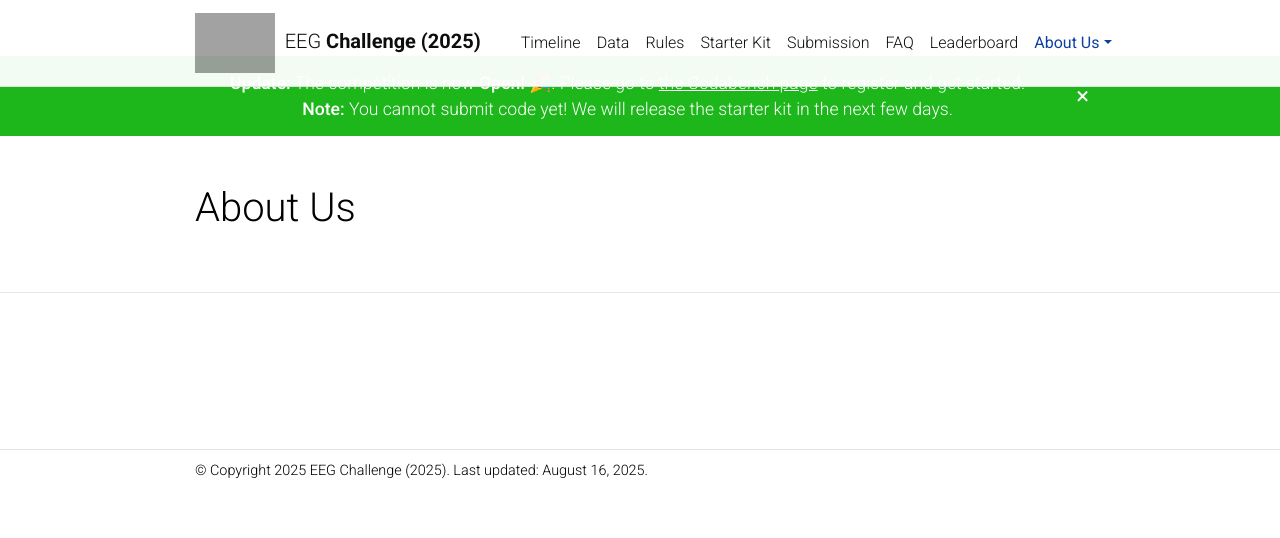
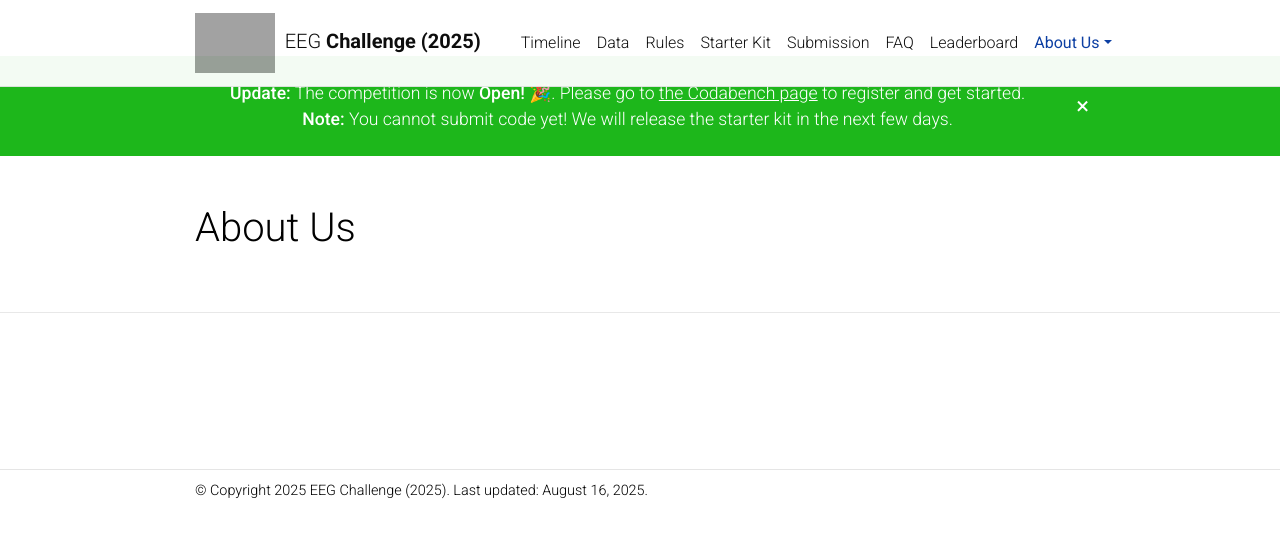
Before and after one commit to urgent-challenge/urgent2024, a Jekyll site: the page built from _pages/dropdown.md, in a window 1280 px wide. Shown: the top 538 px of the page. Built offline with Jekyll 4.4.1, drawn with Linux system fonts in a browser that asks for light colours; comment, search, counter and statistics services are not loaded; a style sheet for code colours, icons or effects is not loaded; grey boxes are pictures that could not be loaded.

Commit message:
fix banner, second try

```diff
--- a/_layouts/default.html
+++ b/_layouts/default.html
@@ -12,6 +12,27 @@
   <style>
     .banner {
       background: #1db71b;
+      position: relative;
+      z-index: 1030; /* Bootstrap's navbar z-index is 1030, so banner should be above it */
+    }
+
+    /* Adjust banner positioning when navbar is fixed */
+    body.fixed-top-nav .banner {
+      position: fixed;
+      top: 56px; /* Height of the fixed navbar */
+      left: 0;
+      right: 0;
+      z-index: 1025; /* Below navbar but above content */
+    }
+
+    /* Add extra padding to body content when both fixed navbar and banner are present */
+    body.fixed-top-nav.banner-visible {
+      padding-top: 156px; /* 56px navbar + 100px banner */
+    }
+
+    /* Ensure original padding when banner is dismissed */
+    body.fixed-top-nav:not(.banner-visible) {
+      padding-top: 56px; /* Original navbar padding */
     }
 
     .banner__content {
@@ -20,7 +41,7 @@
       margin: 0 auto;
       display: flex;
       align-items: center;
-      min-height: 80px;
+      min-height: 100px;
       /* Ensures vertical centering and consistent height */
     }
 
@@ -34,6 +55,7 @@
       border: none;
       font-size: 1.5rem;
       cursor: pointer;
+      align-self: center;
     }
 
     .banner__content * {
@@ -43,7 +65,7 @@
   </head>
 
   <!-- Body -->
-  <body class="{% if site.navbar_fixed %}fixed-top-nav{% endif %} {% unless site.footer_fixed %}sticky-bottom-footer{% endunless %}">
+  <body class="{% if site.navbar_fixed %}fixed-top-nav{% endif %} {% unless site.footer_fixed %}sticky-bottom-footer{% endunless %} banner-visible">
     <div class="banner">
       <div class="banner__content">
         <div class="banner__text">
```
Also changed, not shown: other parts of _layouts/default.html (+1 -0 lines).
